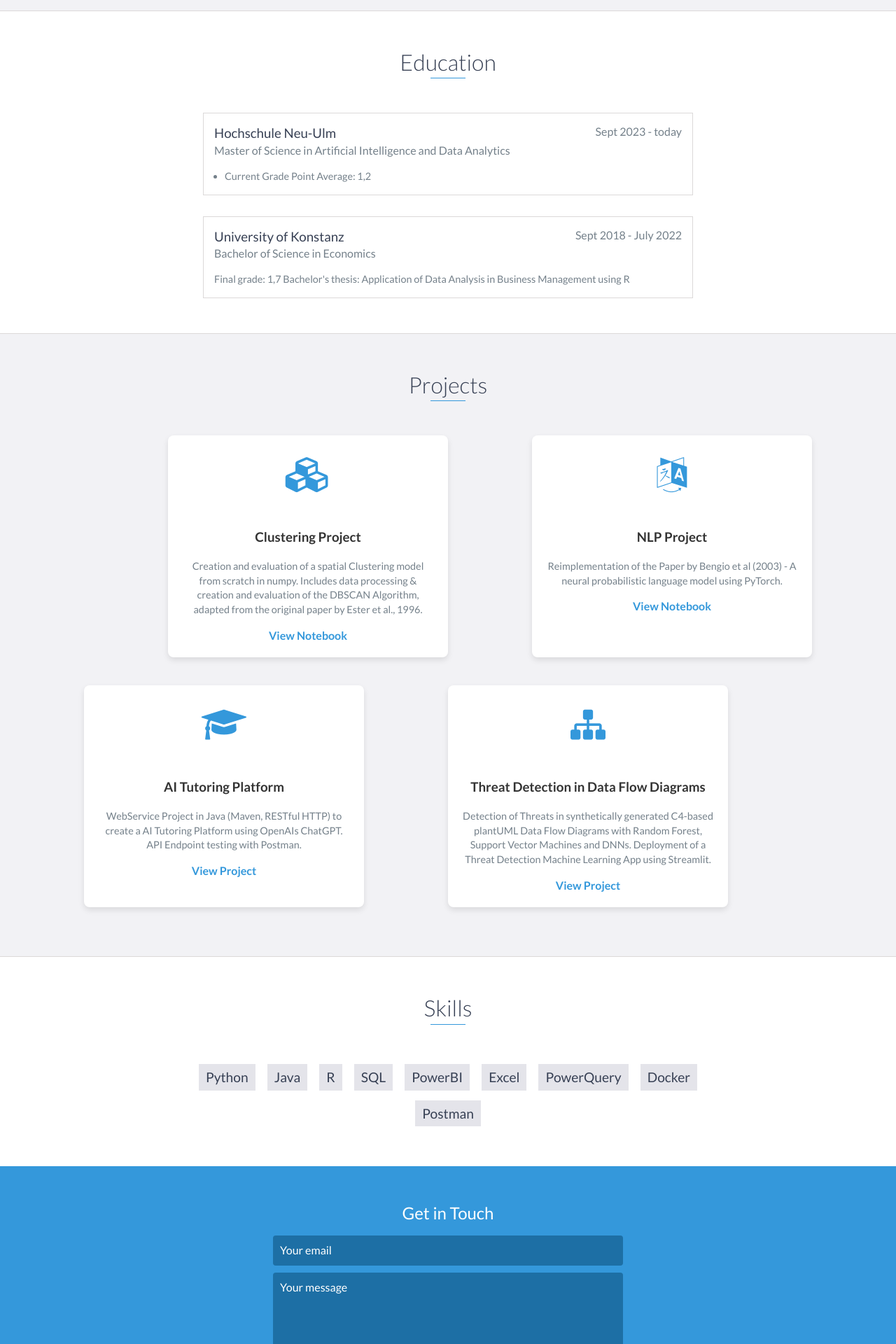
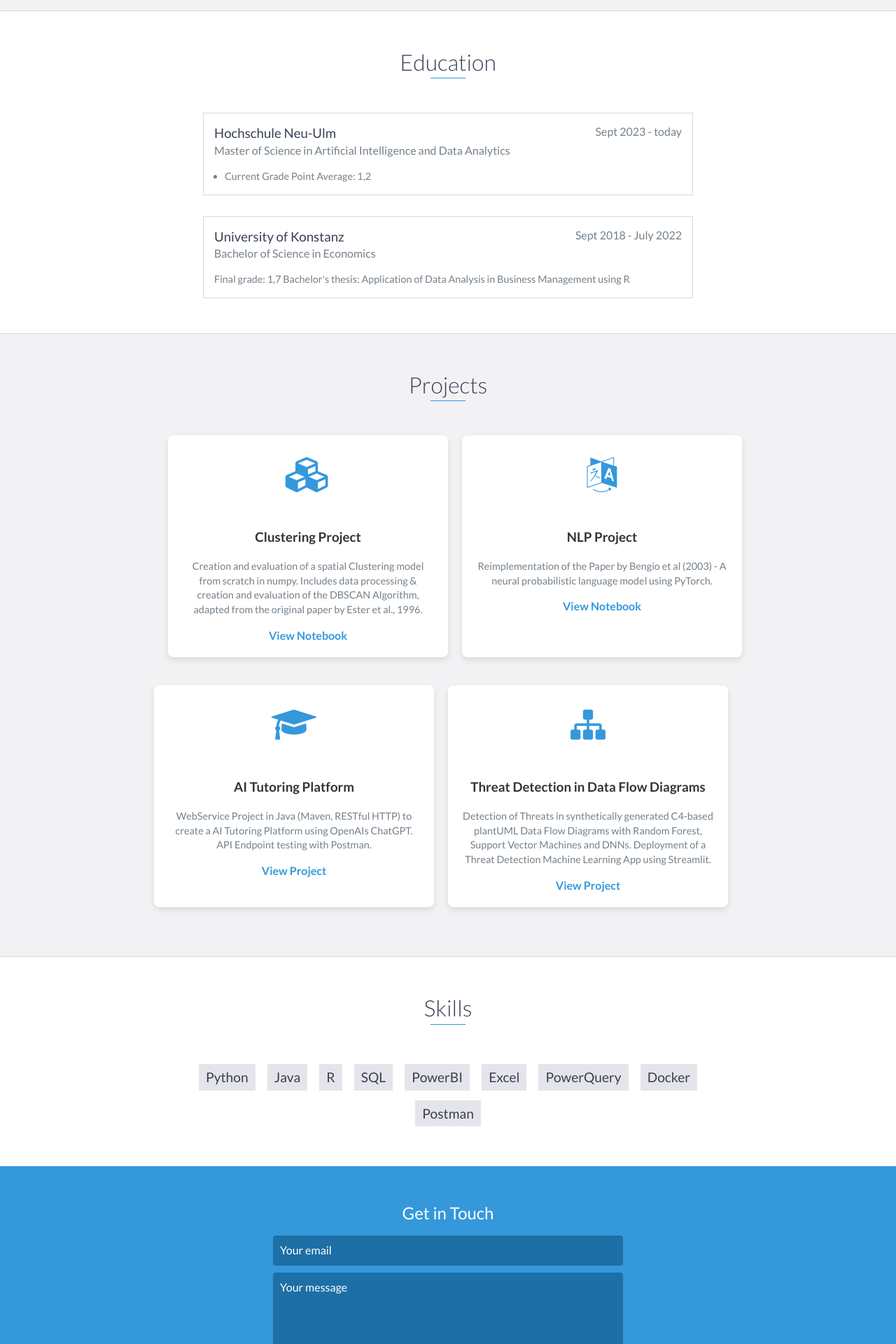
Before and after one commit to Dennis9699/MyProfile, a Jekyll site: the page index.html, which Jekyll copies as it is, in a window 1280 px wide. Shown: the part 1698-3618 px from the top of the page at 70% size. Built offline with Jekyll 4.4.1, drawn with Linux system fonts in a browser that asks for light colours.

Commit message:
Update styles.css

```diff
--- a/css/styles.css
+++ b/css/styles.css
@@ -15,11 +15,11 @@
     display: flex;
     flex-wrap: wrap;
     gap: 20px;
-    justify-content: space-around; /* Align items better */
+    justify-content: center; /* Center the items horizontally */
 }
 
 #projects .project {
-    flex: 1 1 calc(45% - 20px); /* Adjust width for better alignment */
+    width: 100%;
     max-width: 400px;
     box-shadow: 0 4px 8px rgba(0, 0, 0, 0.1);
     border-radius: 8px;
@@ -65,8 +65,10 @@
 @media (max-width: 768px) {
     #projects .project {
         flex: 1 1 100%;
+        max-width: 100%; /* Ensure full width on smaller screens */
     }
 }
+
 
 body {
     font-family: 'Lato', sans-serif;
```
